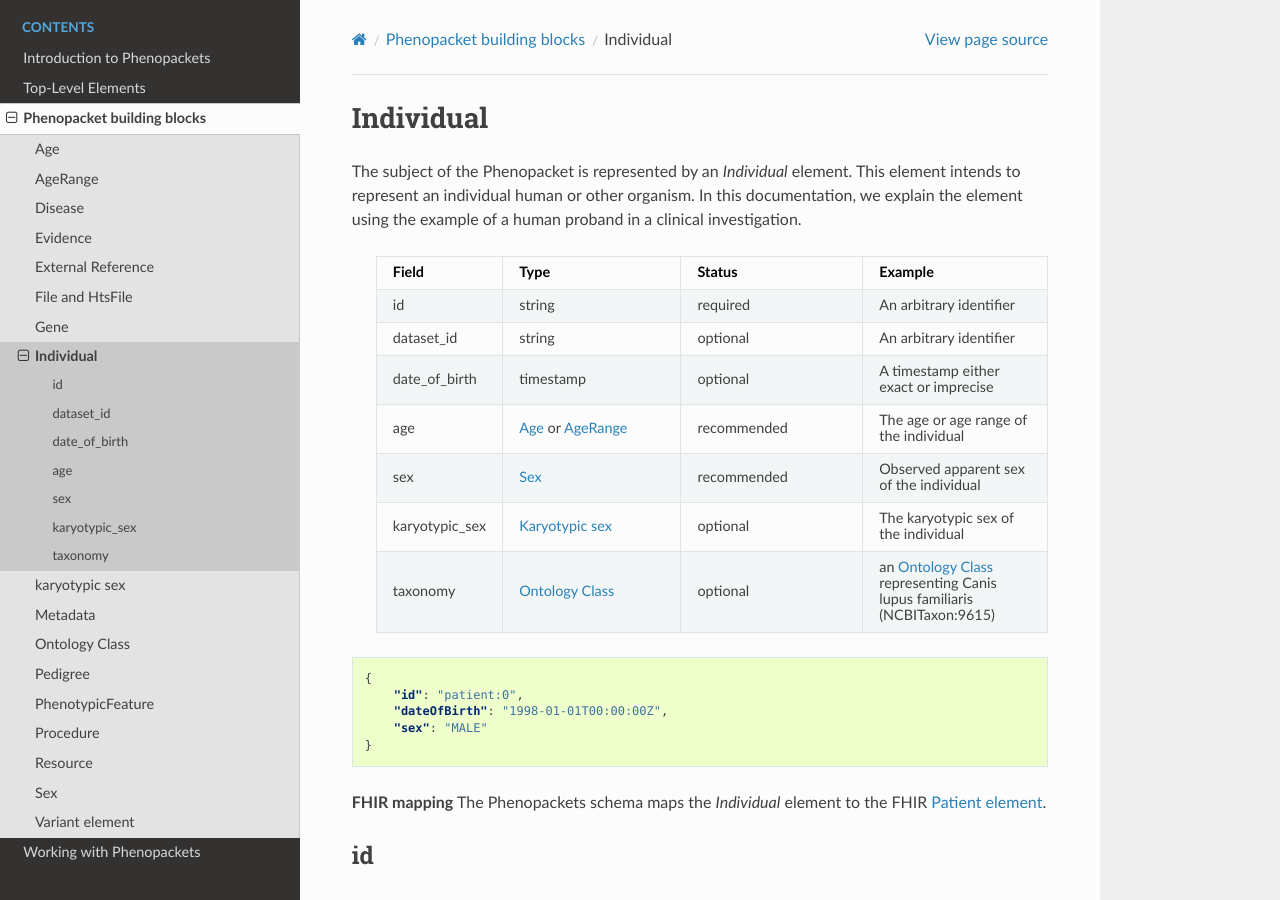
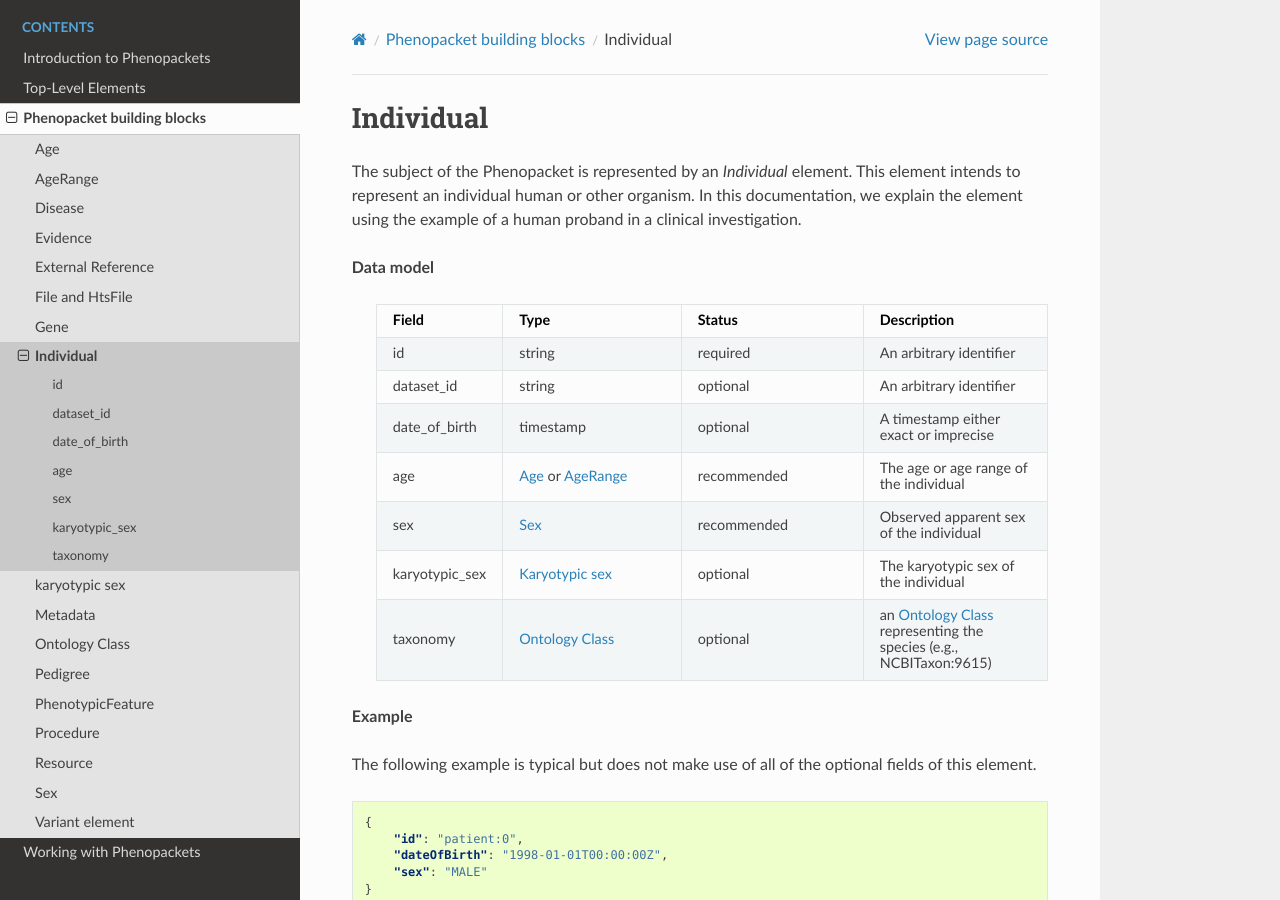
Before and after one commit to phenopackets/phenopacket-schema, a Sphinx documentation site: the page built from docs/individual.rst, in a window 1280 px wide and 900 px high. Built offline with Sphinx 7.4.7 and the Read the Docs theme 2.0.0, drawn with Linux system fonts in a browser that asks for light colours; some of the changed text lies outside the part shown.

Commit message:
revising individual documentation

```diff
--- a/docs/evidence.rst
+++ b/docs/evidence.rst
@@ -53,7 +53,7 @@ one might use
 the ECO term *author statement from published clinical study used in manual assertion*
 (`ECO:0006017 <https://www.ebi.ac.uk/ols/ontologies/eco/terms?iri=http%3A%2F%2Fpurl.obolibrary.org%2Fobo%2FECO_0006017>`_)
 and record a PubMed id in the reference field
-(See :ref:`External Reference element`).
+(See :ref:`rstexternalreference`).
 
 
 reference
--- a/docs/individual.rst
+++ b/docs/individual.rst
@@ -8,6 +8,8 @@ The subject of the Phenopacket is represented by an *Individual* element.
 This element intends to represent an individual human or other organism. In this documentation,
 we explain the element using the example of a human proband in a clinical investigation.
 
+**Data model**
+
  .. list-table::
     :widths: 25 50 50 50
     :header-rows: 1
@@ -15,7 +17,7 @@ we explain the element using the example of a human proband in a clinical invest
     * - Field
       - Type
       - Status
-      - Example
+      - Description
     * - id
       - string
       - required
@@ -43,7 +45,12 @@ we explain the element using the example of a human proband in a clinical invest
     * - taxonomy
       - :ref:`rstontologyclass`
       - optional
-      - an :ref:`rstontologyclass` representing Canis lupus familiaris (NCBITaxon:9615)
+      - an :ref:`rstontologyclass` representing the species (e.g., NCBITaxon:9615)
+
+
+**Example**
+
+The following example is typical but does not make use of all of the optional fields of this element.
 
 .. code-block:: json
 
@@ -53,9 +60,6 @@ we explain the element using the example of a human proband in a clinical invest
       "sex": "MALE"
   }
 
-
-**FHIR mapping**
-The Phenopackets schema maps the *Individual* element to the FHIR `Patient element <https://www.hl7.org/fhir/patient.html>`_.
 
 id
 ~~
```
Also changed, not shown: other parts of docs/individual.rst (+3 -0 lines).
